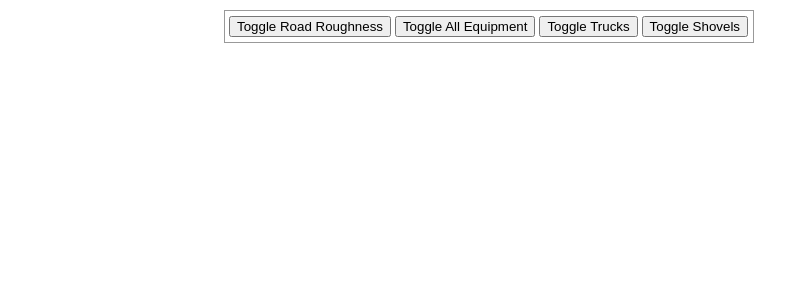
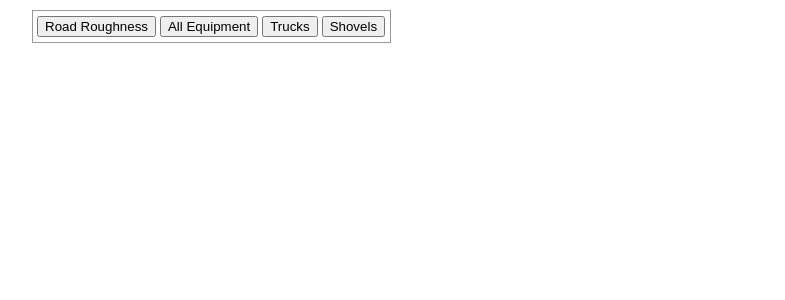
Before and after one commit to me4502/NavitronAutodriveSystem, a Flask app: page / in a window 1280 px wide. Shown: the top 300 px of the page, without its empty margins (352-1137 px from the left). Run offline with Flask 2, Linux system fonts and the light colour scheme; some libraries are stand-ins or nearby versions.

Commit message:
Cleaned up toggles

```diff
--- a/static/css/index.css
+++ b/static/css/index.css
@@ -13,7 +13,7 @@ html, body {
 #floating-panel {
     position: absolute;
     top: 10px;
-    left: 45%;
+    left: 30%;
     z-index: 5;
     background-color: #fff;
     padding: 5px;
--- a/static/js/index.js
+++ b/static/js/index.js
@@ -102,19 +102,11 @@ function toggle_heatmap() {
     heatmap.setMap(heatmap.getMap() ? null : map);
 }
 
-// Toggle viewing all markers
-function toggle_all_markers() {
-    for (var equipment in equipment_markers) {
-        var marker = equipment_markers[equipment];
-        marker.setVisible(!marker.getVisible());
-    }
-}
-
-// Toggle viewing markers of the given type
+// Toggle viewing markers of the given type. If none specified, toggles all.
 function toggle_markers(type) {
     for (var equipment in equipment_markers) {
         var marker = equipment_markers[equipment];
-        if (marker.getTitle() != type) {
+        if (type != null && marker.getTitle() != type) {
             continue;
         }
         marker.setVisible(!marker.getVisible());
--- a/templates/index.html
+++ b/templates/index.html
@@ -4,10 +4,10 @@
     <body>
         <div id="map"></div>
         <div id="floating-panel">
-            <button onclick="toggle_heatmap()">Toggle Road Roughness</button>
-            <button onclick="toggle_all_markers()">Toggle All Equipment</button>
-            <button onclick="toggle_markers('truck')">Toggle Trucks</button>
-            <button onclick="toggle_markers('shovel')">Toggle Shovels</button>
+            <button onclick="toggle_heatmap()">Road Roughness</button>
+            <button onclick="toggle_markers()">All Equipment</button>
+            <button onclick="toggle_markers('truck')">Trucks</button>
+            <button onclick="toggle_markers('shovel')">Shovels</button>
         </div>
     </body>
     <!-- jQuery -->
```
